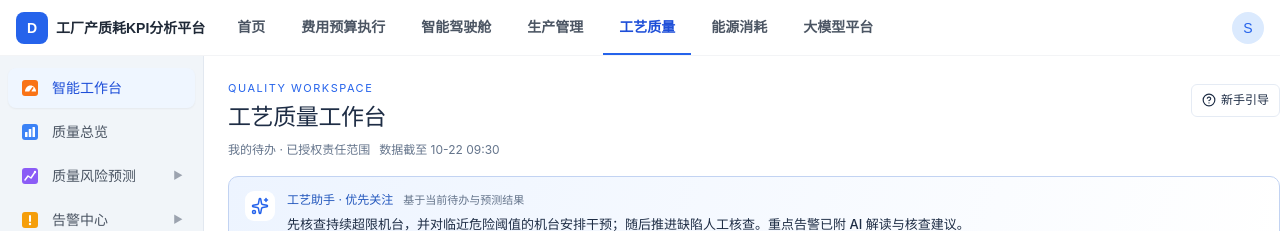
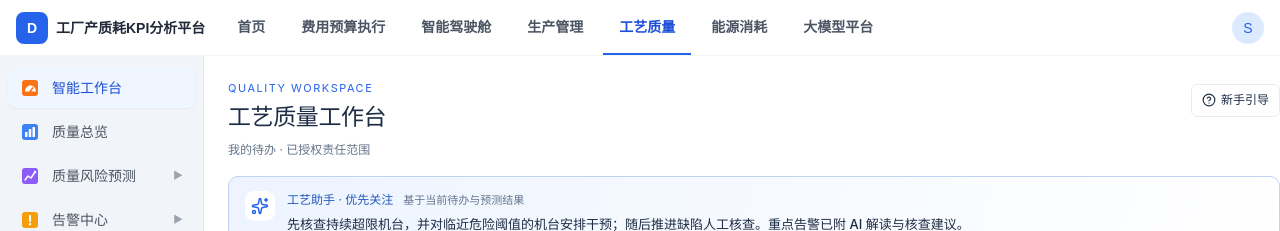
Before and after one commit to Sutattee/Data-Analysis-Platform, a Next.js app: page /quality/workbench in a window 1280 px wide. Shown: the top 231 px of the page. Built offline with nearby package versions, Linux system fonts and the light colour scheme; sample sign-in values are in the browser's storage.

Commit message:
feat(workbench): drop data-as-of line from header

```diff
--- a/src/components/quality-workbench/WorkbenchView.tsx
+++ b/src/components/quality-workbench/WorkbenchView.tsx
@@ -2,10 +2,7 @@
 
 import { useMemo, useState } from "react";
 import { CircleQuestionMark, Sparkles } from "lucide-react";
-import {
-  buildWorkbenchSnapshot,
-  WORKBENCH_UPDATED_AT,
-} from "@/lib/mock-data/quality-workbench";
+import { buildWorkbenchSnapshot } from "@/lib/mock-data/quality-workbench";
 import { AlarmPanel } from "./AlarmPanel";
 import { DefectPanel } from "./DefectPanel";
 import { RecommendPanel } from "./RecommendPanel";
@@ -88,7 +85,6 @@ export function WorkbenchView() {
             <h1>工艺质量工作台</h1>
             <div className="qw-subtitle">
               <span>我的待办 · 已授权责任范围</span>
-              <span>数据截至 {WORKBENCH_UPDATED_AT}</span>
             </div>
           </div>
           <div className="qw-heading-actions">
```
